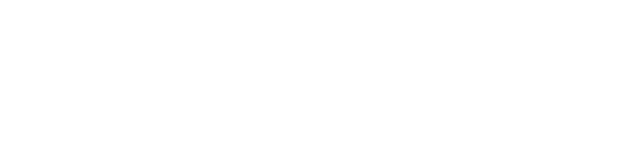
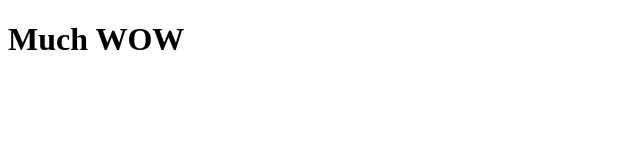
Before and after one commit to thehink/such-wow, a plain HTML site: page index.html in a window 1280 px wide. Shown: the whole page, without its empty margins (0-640 px from the left). Drawn offline with Linux system fonts and the light colour scheme.

Commit message:
Added header

```diff
--- a/index.html
+++ b/index.html
@@ -4,6 +4,7 @@
   <title>asd</title>
 </head>
 <body>
+  <h1>Much WOW</h1>
 <body>
 </body>
 </html>
```
